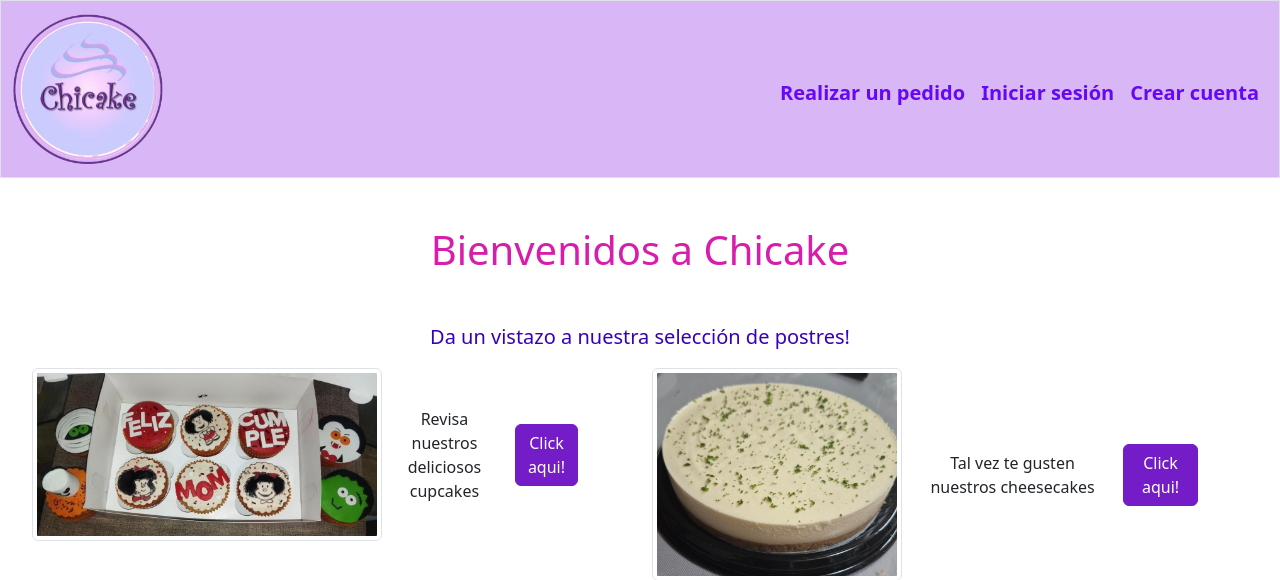
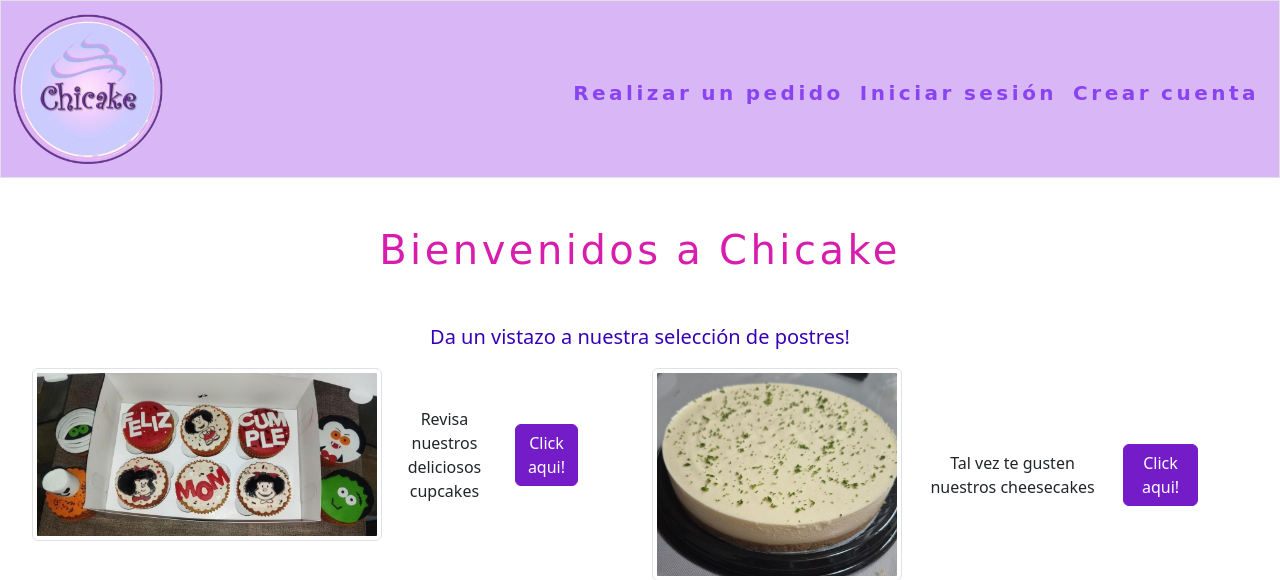
Before and after one commit to davidvm419-tech/cs50-final-project, a Flask app: page / in a window 1280 px wide. Shown: the top 580 px of the page. Run offline with Flask 3, Linux system fonts and the light colour scheme.

Commit message:
some message

```diff
--- a/static/styles.css
+++ b/static/styles.css
@@ -5,13 +5,25 @@
     background-color: rgb(217, 183, 247) !important;
 }
 
-/* colors for nav bar links*/
+/* colors and text for nav bar links*/
 .nav-link
 {
-    color:rgb(102, 8, 243);
+    color:rgb(137, 67, 241);
     font-weight: bold;
     font-size: 20px;
+    font-family: 'Comic Sans MS', cursive, sans-serif; /*Euphoria Script*/
+    letter-spacing: 3.5px;
+    word-spacing: -1.5px;
 }
+
+/* colors and text for headers*/
+h1
+{
+    font-family: 'Comic Sans MS', cursive, sans-serif;
+    letter-spacing: 3.5px;
+    word-spacing: -1.5px;
+}
+
 
 /* Images style */
 .logo
```
